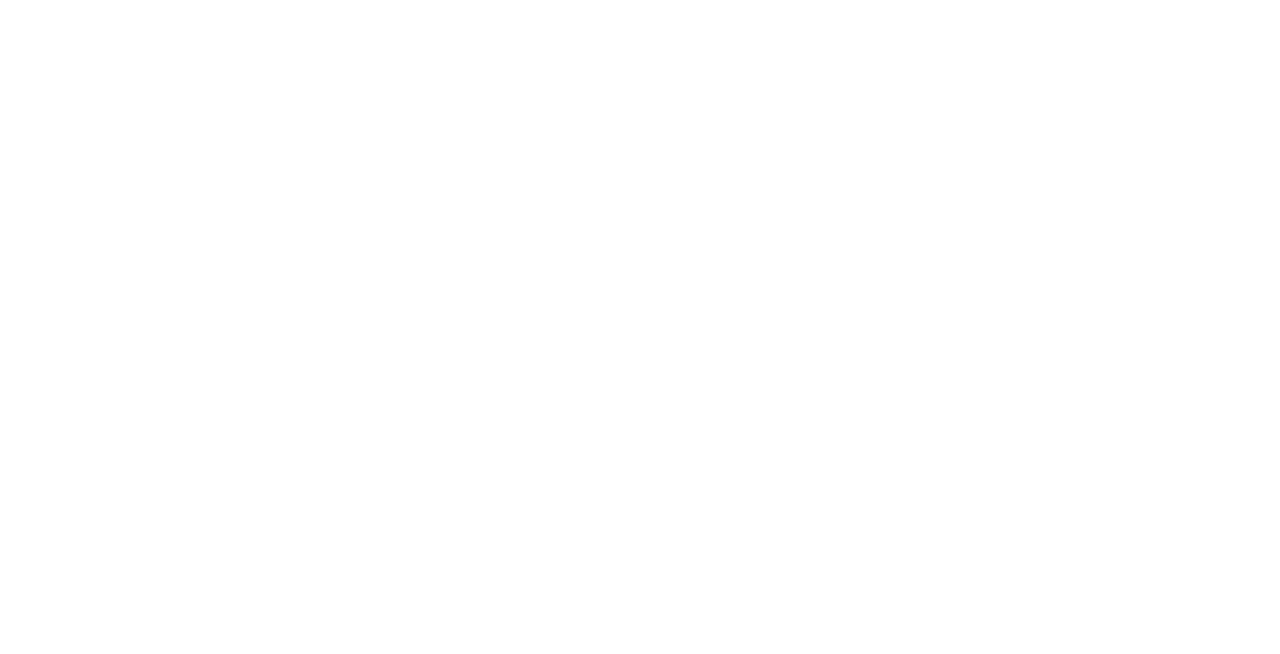
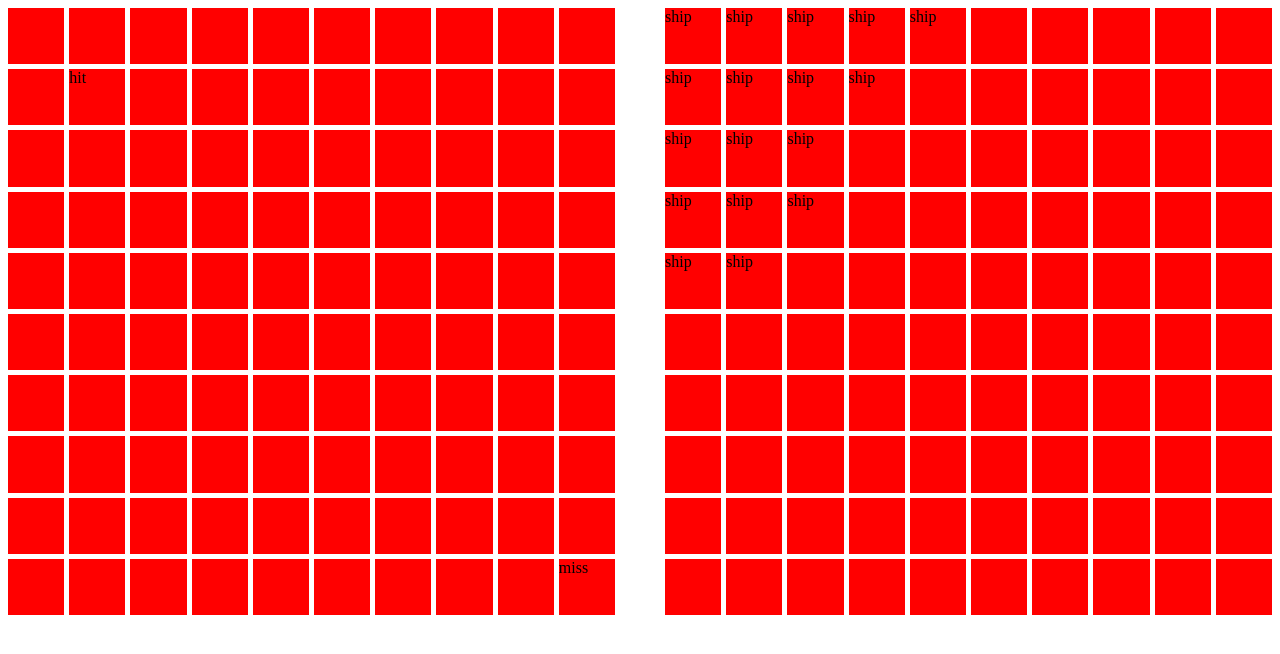
Before and after one commit to Fatratchicken/Battleship, a website built with webpack: page src/index.html in a window 1280 px wide. Built offline with nearby package versions, Linux system fonts and the light colour scheme.

Commit message:
Big Update:
- renamed dom-actions to dom-board

- changed hitIndexes in gameboard to map hit
messages to indexes

- game drive code in index.js

-added domBoard attribute to player.js

- styled board and tiles with basic css

```diff
--- /dev/null
+++ b/src/dom-board.js
@@ -0,0 +1,53 @@
+class DomBoard{
+    constructor(gameboard){
+        this.board = gameboard;
+
+        this.width = this.board.width;
+        this.height = this.board.height;
+    }
+
+    initRender(conatinerId){
+        const htmlContainer = document.getElementById(conatinerId);
+
+        htmlContainer.style.gridTemplate = 'repeat(10, 1fr) / repeat(10, 1fr)';
+
+        for (let y = 0; y < this.height; y++){
+            for (let x = 0; x < this.width; x++){
+                const newTile = document.createElement('div');
+                newTile.dataset.index = JSON.stringify([y,x]);
+
+                newTile.classList.add('empty-tile');
+                htmlContainer.appendChild(newTile);
+            }
+        }
+    }
+
+    renderAttack(conatinerId){
+        const index = [...this.board.hitIndexes.keys()].at(-1);
+        const value = this.board.hitIndexes.get(index);
+
+        const domTile = document.querySelector(`#${conatinerId} [data-index="[${[index[0], index[1]]}]`);
+
+
+        if (value === 'hit'){
+            domTile.textContent = 'hit';
+        }
+
+        else{
+            domTile.textContent = 'miss';
+        }
+    }
+
+    renderShip(conatinerId){
+        const indexes = this.board.shipIndexes.at(-1);
+
+        for (let index of indexes){
+            const  domTile = document.querySelector(`#${conatinerId} [data-index="[${index[0]},${index[1]}]"]`);
+
+            domTile.textContent = 'ship';
+        }
+    }
+}
+
+
+export {DomBoard}
--- a/src/gameboard.js
+++ b/src/gameboard.js
@@ -13,7 +13,7 @@
 
         // for quicker board rendring, O(number of hit / ships index) vs O(n^2)
         this.shipIndexes = [];
-        this.hitIndexes = [];
+        this.hitIndexes = new Map();
 
     }
 
@@ -43,7 +43,7 @@
             this.board[y][x] = ship;
         });
 
-        this.shipIndexes.push(...indexes);
+        this.shipIndexes.push(indexes);
     }
 
     receiveAttack(x,y){
@@ -57,14 +57,14 @@
             if(indexValue.isSunk()) this.shipCount--;
 
             this.board[y][x] = 'X';
-            this.hitIndexes.push([y,x]);
+            this.hitIndexes.set([y,x], 'hit');
 
             return 'hit';
         }
 
         else{
             this.board[y][x] = 'O';
-            this.hitIndexes.push([y,x]);
+            this.hitIndexes.set([y,x], 'miss');
 
             return 'miss';
         }
--- a/src/index.js
+++ b/src/index.js
@@ -1,4 +1,49 @@
 import "./style.css";
+
+import { Player } from "./player";
+
+// 1. setup:
+const playerContainerId = 'current-board';
+const opponentContainerId = 'opponent-board';
+
+const player = new Player('human');
+const computer = new Player('computer');
+
+player.domBoard.initRender(playerContainerId);
+computer.domBoard.initRender(opponentContainerId);
+
+const turnArr = [player, computer];
+let turn = 0;
+
+// placement for ships (Ineffective random, fix later)
+
+while (turn < 2){
+    let count = 0;
+    let currentPlayer = turnArr[turn];
+
+    for (let ship of currentPlayer.gameboard.ships){
+        currentPlayer.gameboard.placeShip(ship, 0, count, false);
+
+        if (currentPlayer === player){
+            currentPlayer.domBoard.renderShip(playerContainerId);
+        }
+
+        count++;
+    }
+
+    turn++;
+}
+
+// main gameplay:
+turn = 0;
+
+computer.gameboard.receiveAttack(1,1);
+computer.domBoard.renderAttack('opponent-board');
+
+computer.gameboard.receiveAttack(9,9);
+computer.domBoard.renderAttack('opponent-board')
+
+
 // create players
 
 // place ships - function in seperate module.
--- a/src/player.js
+++ b/src/player.js
@@ -1,9 +1,11 @@
+import { DomBoard } from "./dom-board";
 import { Gameboard } from "./gameboard";
 
 class Player{
     constructor(type){
         this.type = type;
         this.gameboard = new Gameboard();
+        this.domBoard = new DomBoard(this.gameboard);
     }
 }
 
--- a/src/style.css
+++ b/src/style.css
@@ -1,3 +1,10 @@
+section#board-display{
+  display: flex;
+  align-items: center;
+
+  gap: 50px;
+}
+
 div#opponent-board, div#current-board{
   display: grid;
   width: 50vw;
```
Also changed, not shown: src/dom-actions.js (deleted, +0 -39 lines).
